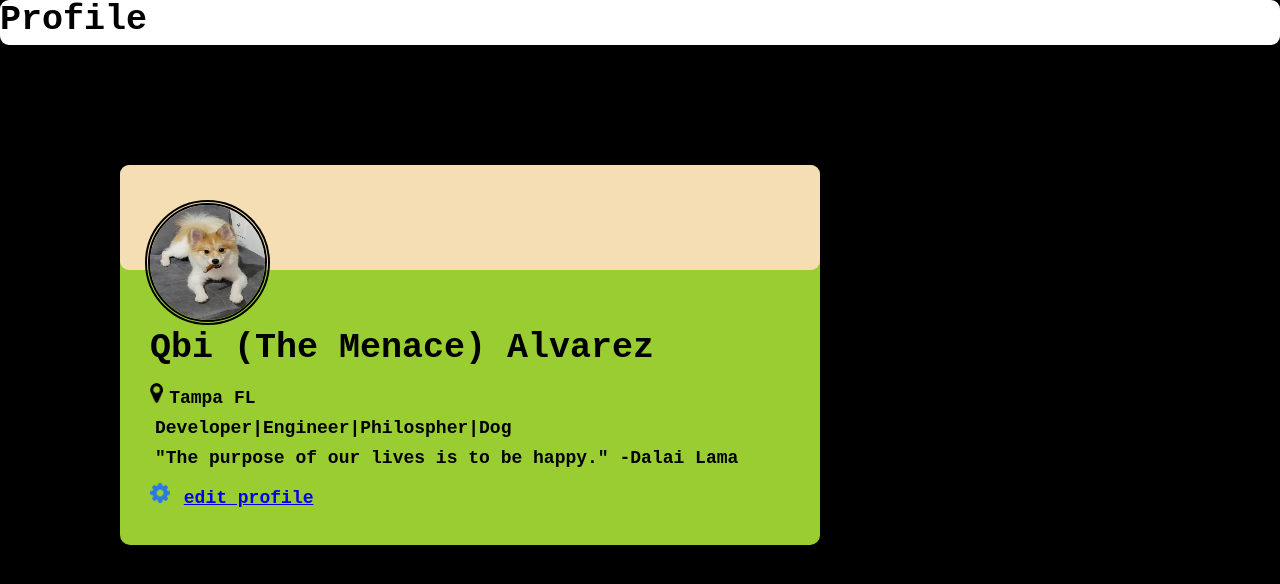
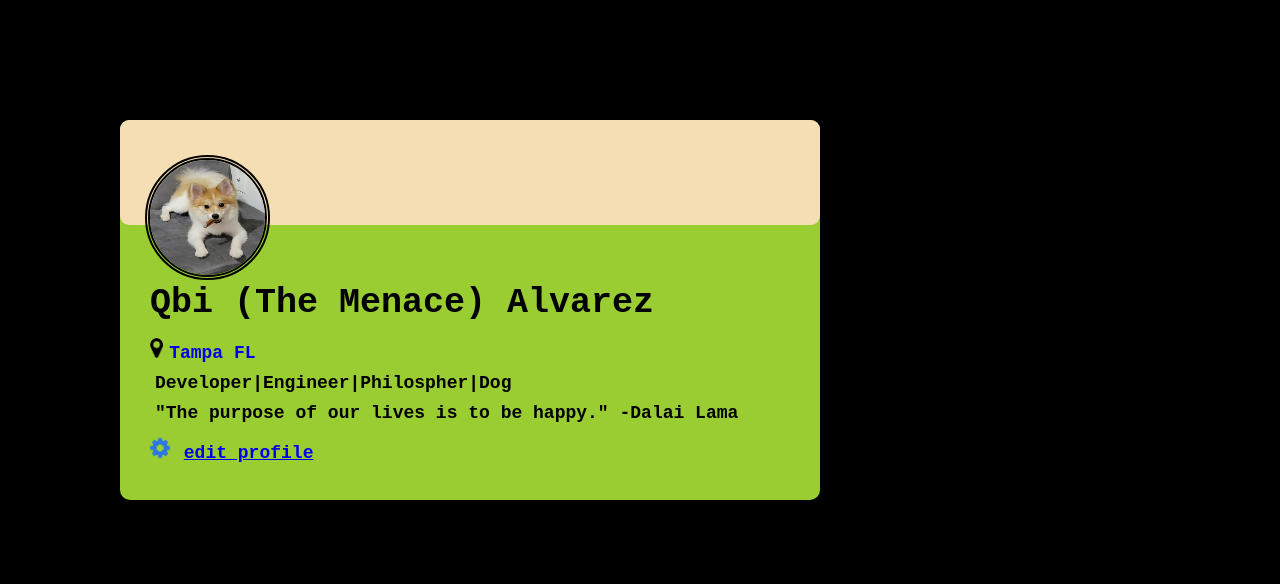
Before and after one commit to thisislaz/webFundAugust, a plain HTML site: page 04-dayFour/usercard/index.html in a window 1280 px wide. Drawn offline with Linux system fonts and the light colour scheme.

Commit message:
finished updating

```diff
--- a/04-dayFour/usercard/index.html
+++ b/04-dayFour/usercard/index.html
@@ -7,14 +7,6 @@
         <title>Document</title>
         <link rel="stylesheet" href="style.css">
     </head>
-    <header>
-        <nav>
-            <h1>Profile</h1>
-            <ul>
-
-            </ul>
-        </nav>
-    </header>
     <body>
         <div id="card">
             <div id="top-layer">
--- a/04-dayFour/usercard/style.css
+++ b/04-dayFour/usercard/style.css
@@ -64,9 +64,5 @@ h1{
 }
 
 #no-color{
-    color: black;
+    /* color: black; */
 }
-
-nav{
-    background-color: white;
-}
```
